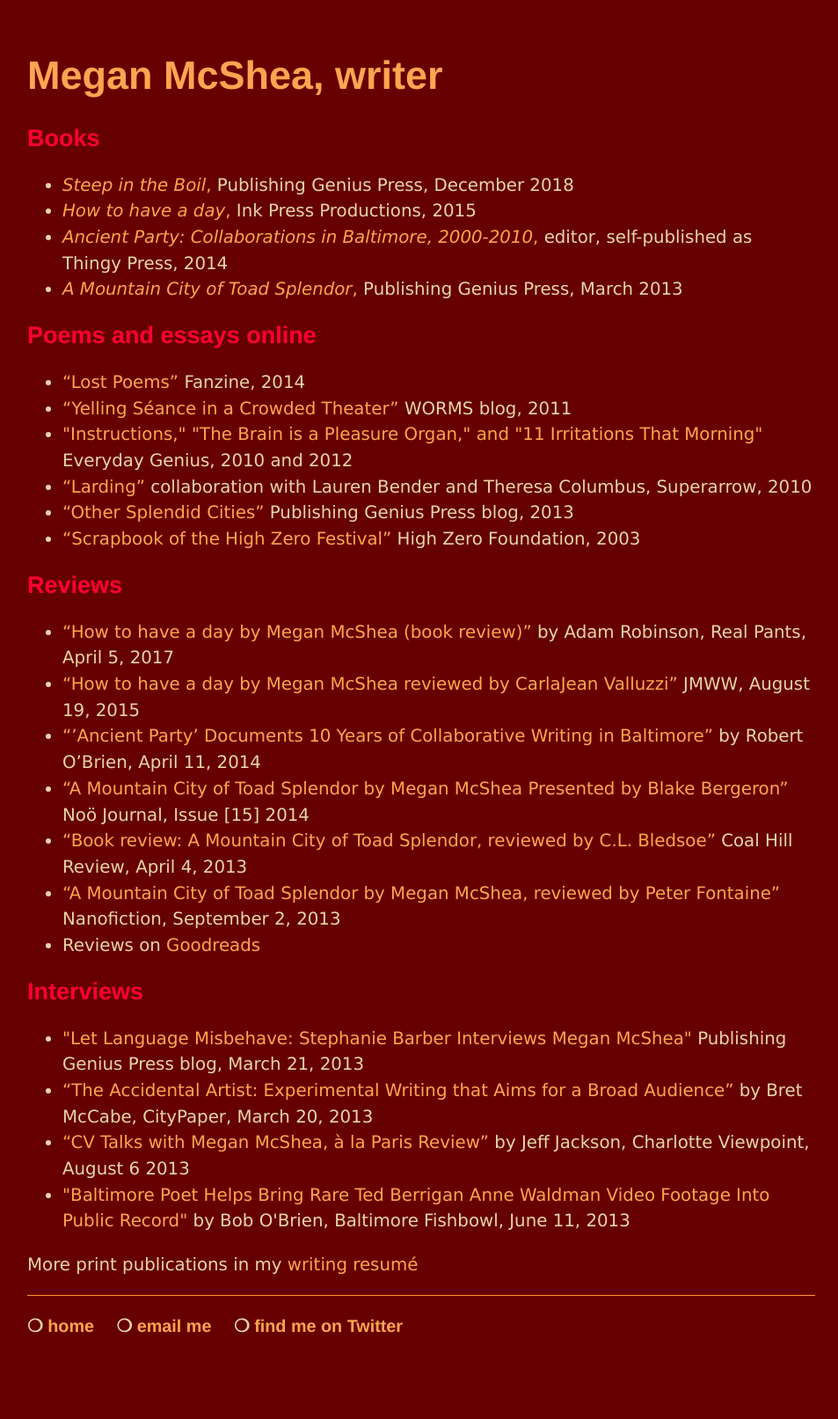
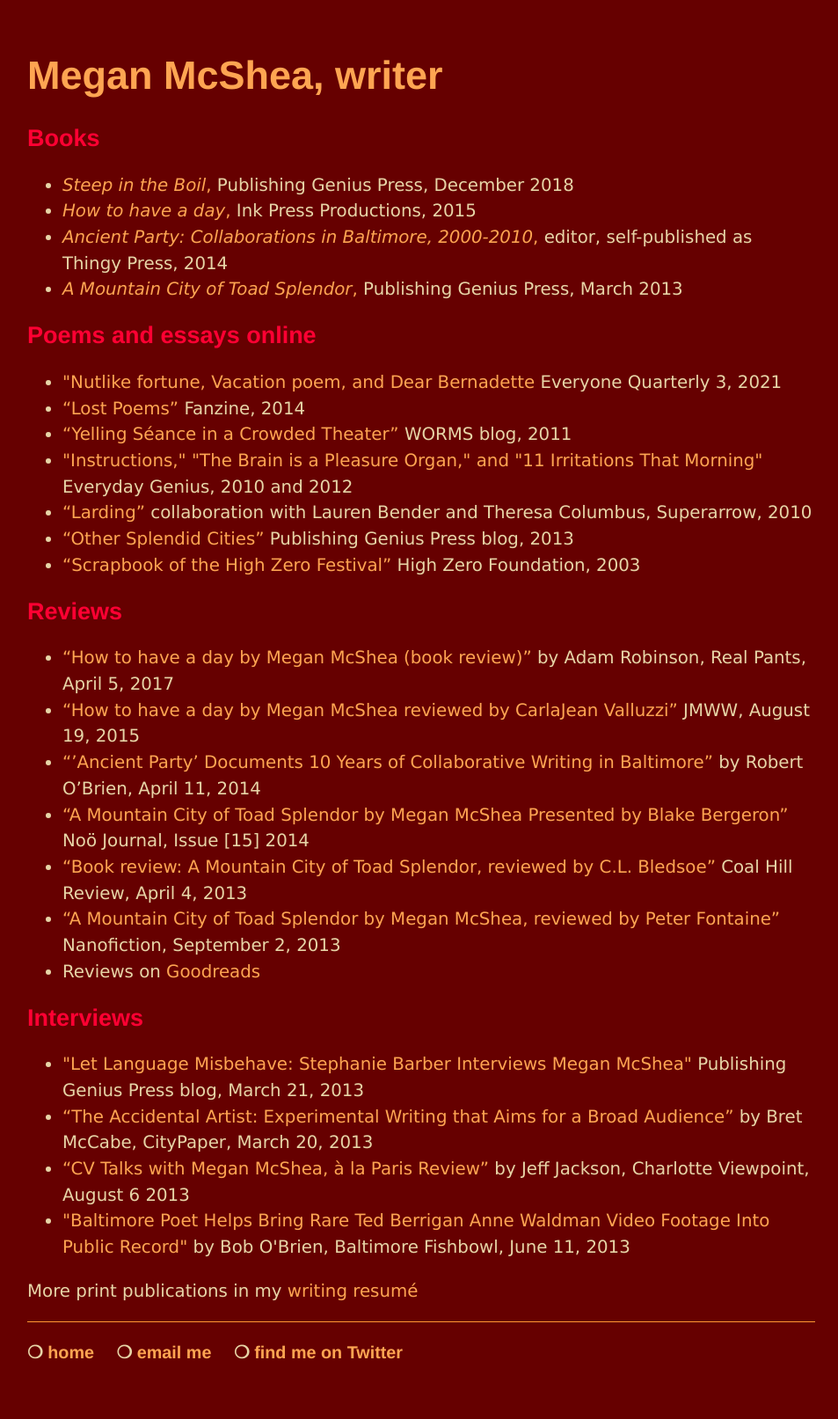
Before and after one commit to megan-mcshea/megan-mcshea.github.io, a Jekyll site: the page built from writer.html, in a window 1280 px wide. Shown: the whole page at 88% size, without its empty margins (161-1114 px from the left). Built offline with Jekyll 4.4.1, drawn with Linux system fonts in a browser that asks for light colours; before the commit the page ends 1583 px from its top, so only the background shows below that.

Commit message:
Update writer.html

```diff
--- a/writer.html
+++ b/writer.html
@@ -13,7 +13,8 @@ title: Megan McShea, writer
 </ul>
 
 	<h2>Poems and essays online</h2>
-	<ul><li><a href="http://thefanzine.com/lost-poems/">“Lost Poems”</a> Fanzine, 2014</li>
+	<ul><li><a href="https://theartofeveryone.com/poems-by-megan-mcshea-mole-suit-choir/">"Nutlike fortune, Vacation poem, and Dear Bernadette</a> Everyone Quarterly 3, 2021</li>
+		<li><a href="http://thefanzine.com/lost-poems/">“Lost Poems”</a> Fanzine, 2014</li>
 <li><a href="http://wormsbaltimore.blogspot.com/2011/12/yelling-seance-in-crowded-theater.html">“Yelling Séance in a Crowded Theater”</a> WORMS blog, 2011 </li>
 		<li><a href="http://www.everyday-genius.com/2010/01/megan-mcshea.html">"Instructions,"</a> <a href="http://www.everyday-genius.com/2012/03/megan-mcshea.html">"The Brain is a Pleasure Organ," and "11 Irritations That Morning"</a> Everyday Genius, 2010 and 2012</li>
 		<li><a href="http://www.superarrow.org/IssueThree/BCM.html">“Larding”</a> collaboration with Lauren Bender and Theresa Columbus, Superarrow, 2010</li>
```
